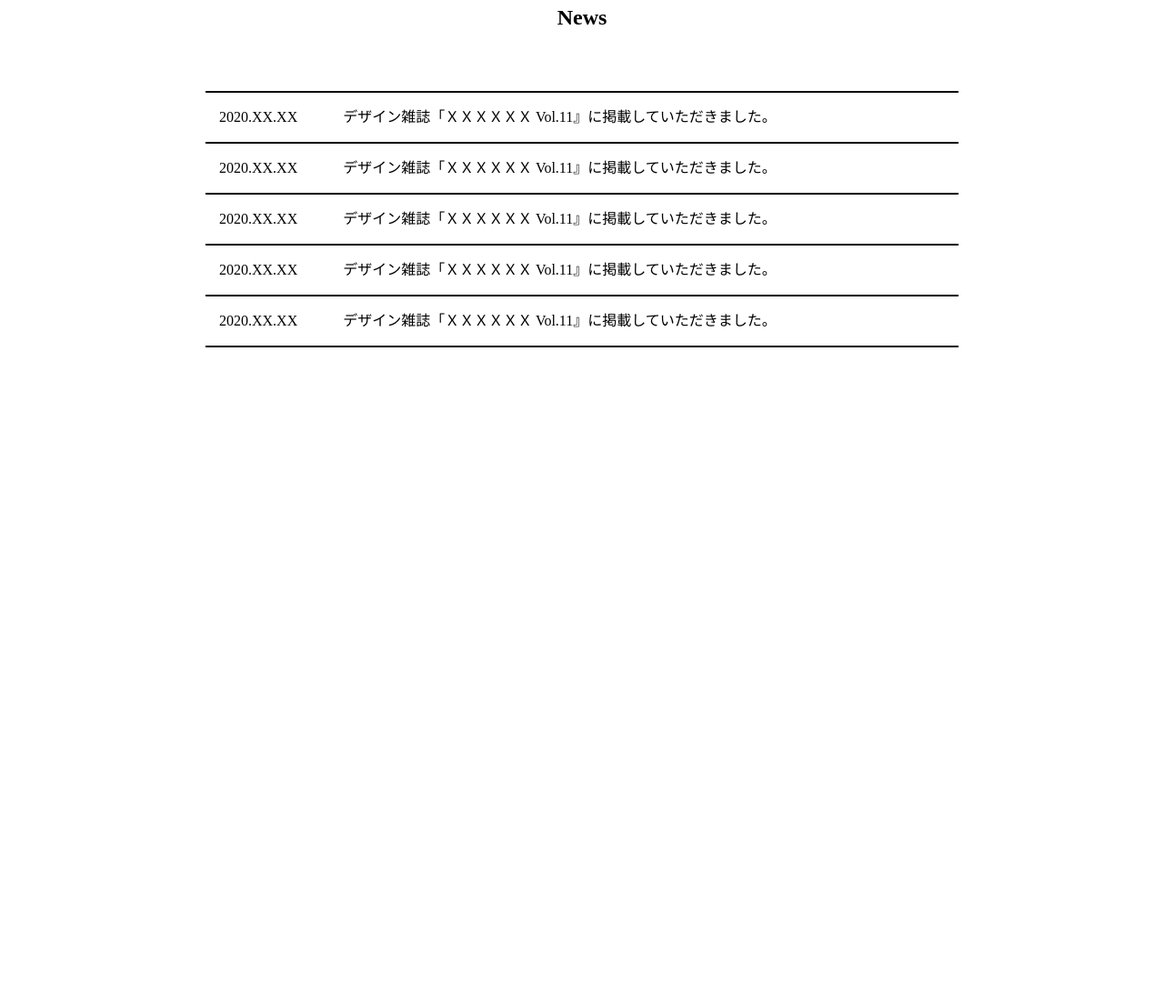
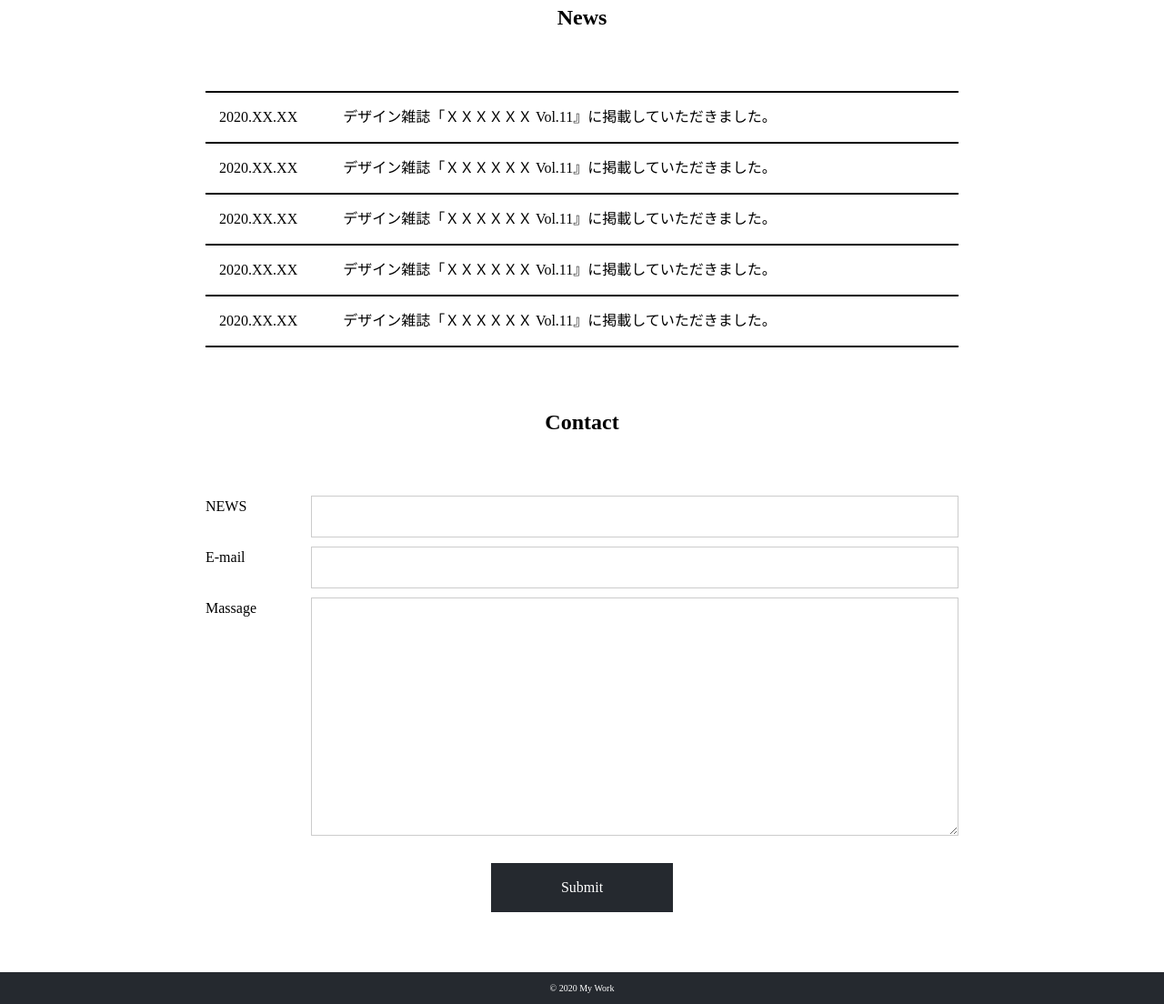
Before and after one commit to imai10310/Study, a website: page src/Lessons/Lesson4/src/index.html in a window 1280 px wide. Shown: the part 1616-2720 px from the top of the page at 91% size. Before the commit the page ends 2064 px from the top, so only its background shows below. Drawn offline with Linux system fonts and the light colour scheme; files whose address does not match are found by name.

Commit message:
lesson4/実装

```diff
--- a/src/Lessons/Lesson4/src/index.html
+++ b/src/Lessons/Lesson4/src/index.html
@@ -98,7 +98,29 @@
 
       </div>
     </div>
+    <div class="contact-contents">
+      <h2>Contact</h2>
+      <div class="name">
+        <p>NEWS</p>
+        <input type="text" name="name" class="text-box">
+      </div>
+      <div class="name">
+        <p>E-mail</p>
+        <input type="email" name="mail" class="text-box">
+      </div>
+      <div class="name">
+        <p>Massage</p>
+        <textarea name="massage" id="" cols="30" rows="10" class="text-box"></textarea>
+      </div>
+      <div class="sent">
+        <input type="submit">
 
+      </div>
+
+    </div>
+    <footer>
+      <div>© 2020 My Work</div>
+    </footer>
 
 
 
--- a/src/Lessons/Lesson4/src/style.scss
+++ b/src/Lessons/Lesson4/src/style.scss
@@ -84,3 +84,54 @@ header {
     }
   }
 }
+.contact-contents {
+  margin: 0 auto;
+  width: 960px;
+  padding: 0 66px 66px;
+  > h2 {
+    text-align: center;
+    margin-bottom: 65px;
+  }
+  .name {
+    display: flex;
+    justify-content: space-between;
+    margin-bottom: 10px;
+    > p {
+      margin-right: 40px;
+    }
+    > .text-box {
+      width: 712px;
+      padding: 10px;
+      border: 1px solid #ccc;
+    }
+  }
+}
+.sent {
+  margin: 30px auto 0;
+  width: 200px;
+  height: 54px;
+  line-height: 54px;
+  text-align: center;
+  > input {
+    width: 100%;
+    height: 100%;
+    background-color: #25292f;
+    color: white;
+    &:hover {
+      background-color: white;
+      color: #25292f;
+      border: 1px solid #25292f;
+    }
+  }
+}
+footer {
+  margin: 0 auto;
+  background-color: #25292f;
+  height: 35px;
+  > div {
+    text-align: center;
+    color: white;
+    font-size: 10px;
+    line-height: 35px;
+  }
+}
```
Also changed, not shown: src/Lessons/Lesson4/styles/style.css.
